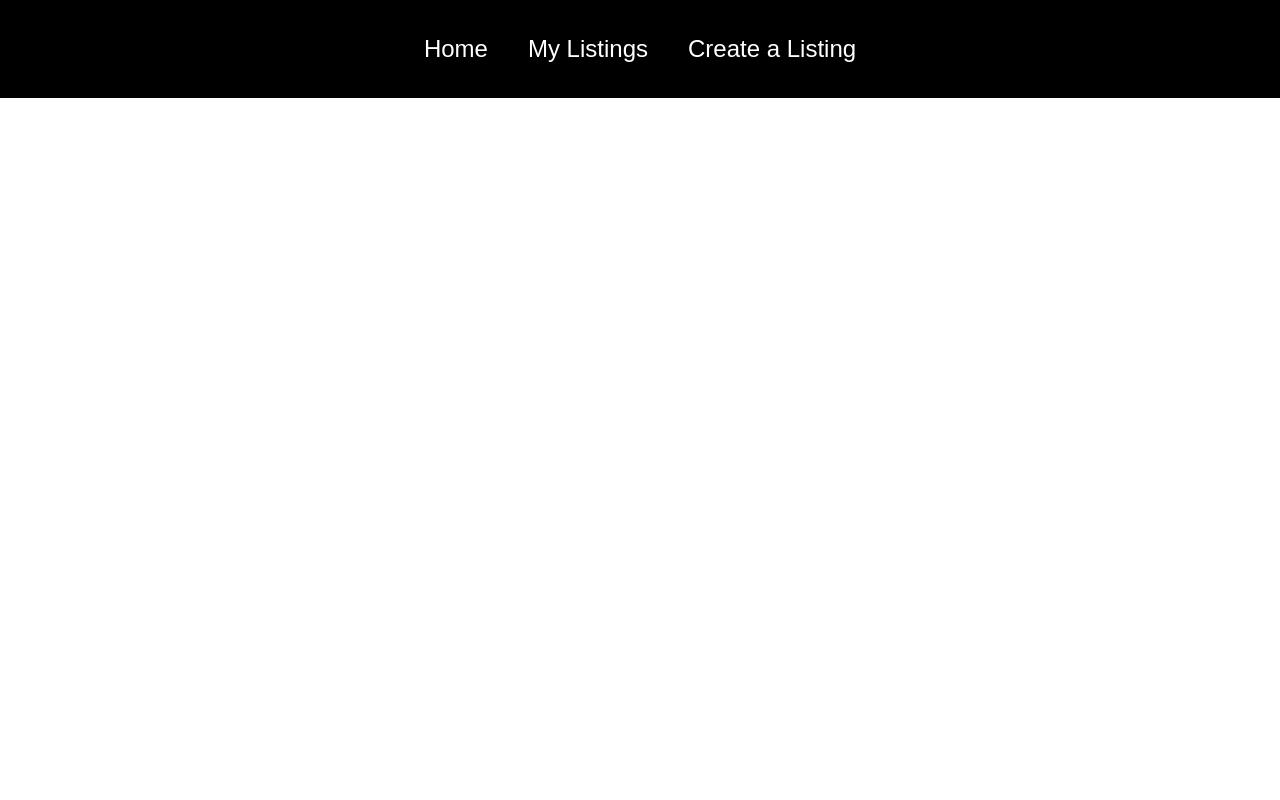
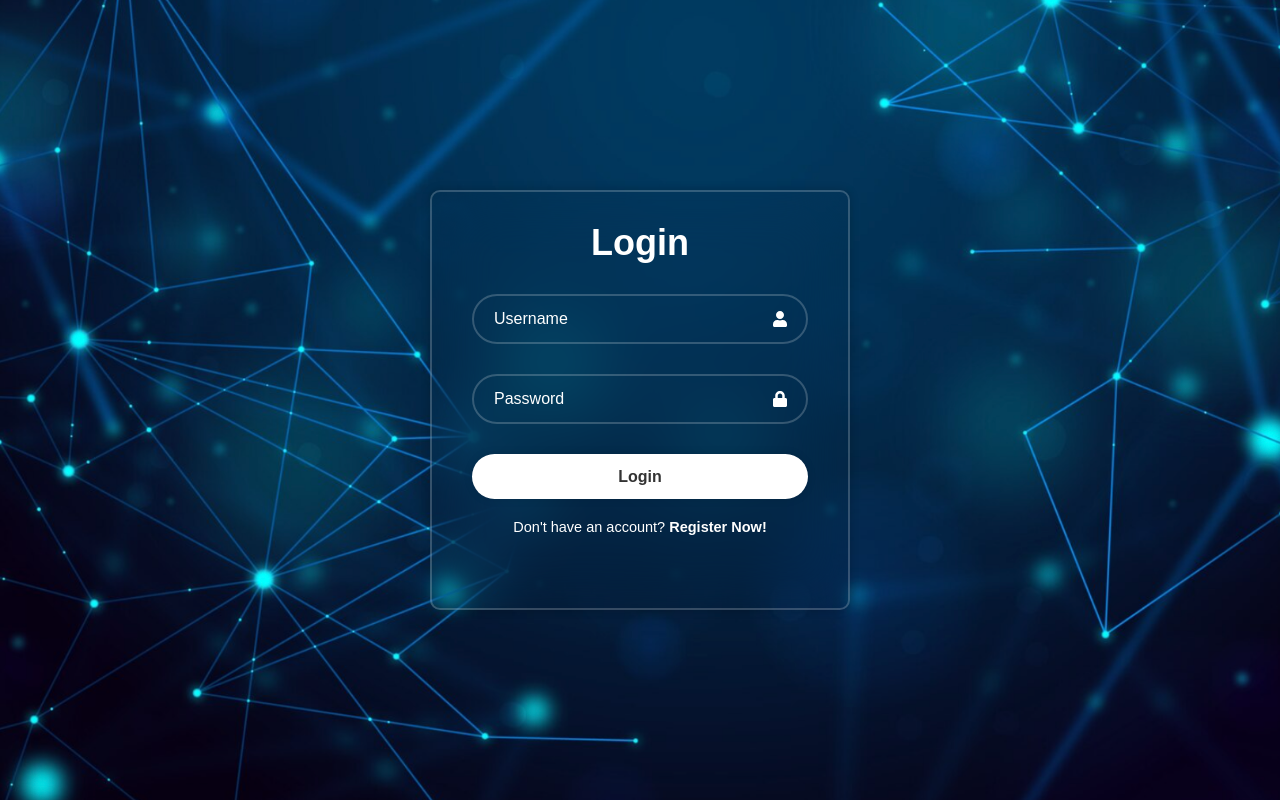
Before and after one commit to Nathaniel-github/LineWaiter, a React (Create React App) app in the folder LineWaiter/line-waiter/: page / in a window 1280 px wide. Built offline with nearby package versions, Linux system fonts and the light colour scheme.

Commit message:
signup button now creates user in database

```diff
--- a/LineWaiter/line-waiter/src/App.js
+++ b/LineWaiter/line-waiter/src/App.js
@@ -11,7 +11,7 @@ function App() {
     return (
     <BrowserRouter>
       <Routes>
-          <Route path="/login" element={<LoginForm />} />
+          <Route index element={<LoginForm />} />
           <Route path="/signup" element={<SignupForm />} />
           <Route path="/" element={<Navbar />}>
             <Route path="/home" element={<Home />} />
--- a/LineWaiter/line-waiter/src/pages/home.jsx
+++ b/LineWaiter/line-waiter/src/pages/home.jsx
@@ -3,8 +3,24 @@ import Listing from '../components/listing.jsx'
 import ListingContainer from "../components/listingcontainer";
 import '../index.css'
 import Searchbar from "../components/searchbar";
+import { useNavigate } from 'react-router-dom';
+
 
 function Home() {
+
+    const [user, setUser] = useState(false)
+
+    useEffect(() => {
+        localStorage.setItem("user", "none");
+        const loggedInUser = localStorage.getItem("user");
+        setUser(false);
+    }, []);
+
+    const navigate = useNavigate();
+    if (user === false) {
+        console.log("here2")
+        navigate('/');
+    }
 
     const [data, setData] = useState([{}])
 
@@ -39,8 +55,6 @@ function Home() {
         )
     );
 
-
-
     return (
         <>
             <div className="search-bar-container">
--- a/LineWaiter/line-waiter/src/pages/login.jsx
+++ b/LineWaiter/line-waiter/src/pages/login.jsx
@@ -2,6 +2,7 @@ import React, { useState } from 'react';
 import { Link } from 'react-router-dom';
 import styles from './login.module.css';
 import {FaLock, FaUser} from "react-icons/fa"; // Import CSS module
+import { sha3_256 } from 'js-sha3'
 
 const LoginForm = () => {
   const [username, setUsername] = useState('');
@@ -17,11 +18,32 @@ const LoginForm = () => {
 
   const handleSubmit = (e) => {
     e.preventDefault();
-    let data = {
+
+    console.log(username);
+    console.log(password)
+
+    const data = {
       username: username,
-      password: password,
+      password: sha3_256(password),
     };
     console.log(data);
+
+    fetch('/login', {
+      method: 'POST',
+      headers: {
+        'Content-Type': 'application/json'
+      },
+      body: JSON.stringify(data)
+    }).then(response => {
+      // Check if the response is successful
+      if (response.ok) {
+        // Parse the response data as JSON
+        console.log(response.json());
+      } else {
+        // Handle the error
+        throw new Error('Error: ' + response.status);
+      }
+    })
   };
 
   return (
@@ -38,11 +60,6 @@ const LoginForm = () => {
             <FaLock className={styles.icon} />
           </div>
 
-          <div className={styles['remember-forgot']}> {/* Use className from CSS module */}
-            <label><input type="checkbox" />Remember Me</label>
-            <Link to="#">Forgot Password?</Link>
-          </div>
-
           <button type="submit" onClick={handleSubmit}>Login</button>
 
           <div className={styles['register-link']}> {/* Use className from CSS module */}
--- a/LineWaiter/line-waiter/src/pages/signup.jsx
+++ b/LineWaiter/line-waiter/src/pages/signup.jsx
@@ -28,24 +28,25 @@ const SignupForm = ( ) => {
 
   const handleSubmit = (e) => {
     e.preventDefault();
-    const hashedPassword = sha3_256(password.toString());
+    const hashedPassword = sha3_256(password[""].toString());
     let data = {
       username: username[""],
       password: hashedPassword,
     };
     console.log("reached");
     // Handle form submission logic here
+      console.log(password[""]);
     console.log(JSON.stringify(data));
 
-    fetch('/createAnAccount/', {
-        method: 'POST',
-        headers: {
-            'Content-Type': 'application/json'
-        },
-        body: JSON.stringify(data)
-    }).then(res => {
-        console.log(res);
-    })
+    // fetch('/createAnAccount/', {
+    //     method: 'POST',
+    //     headers: {
+    //         'Content-Type': 'application/json'
+    //     },
+    //     body: JSON.stringify(data)
+    // }).then(res => {
+    //     console.log(res);
+    // })
 
   };
 
```
Also changed, not shown: 1 other file (tests, documents, lock files or other folders).
